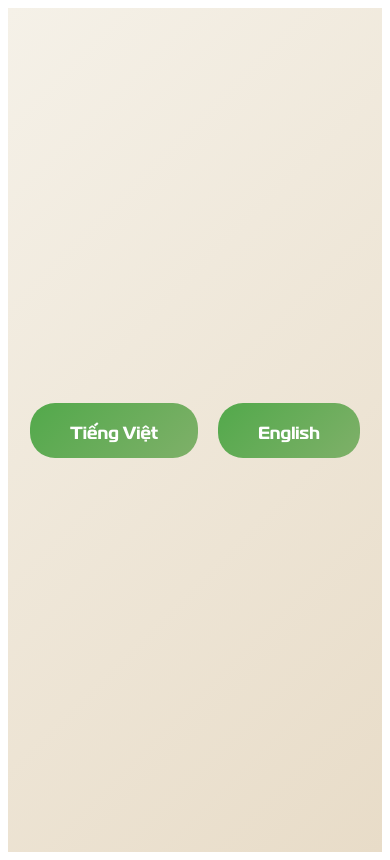
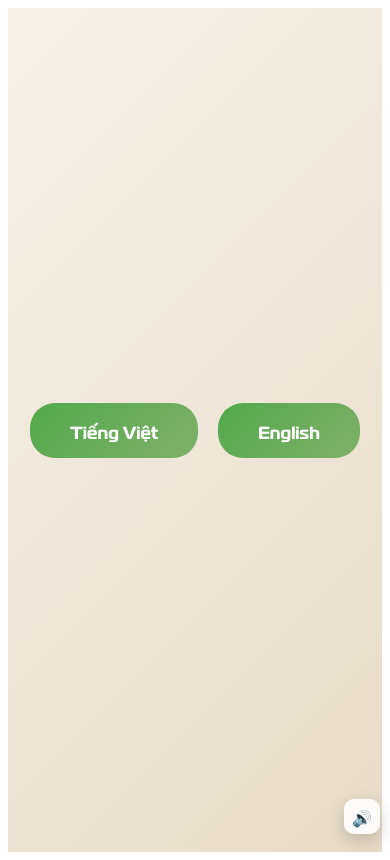
Before and after one commit to quoctichle/sk, a Nuxt app: page / in a window 390 px wide. Built offline with nearby package versions, Linux system fonts and the light colour scheme.

Commit message:
Add persistent background music player (music.mmp3) with client-only toggle

```diff
--- a/app.vue
+++ b/app.vue
@@ -18,8 +18,71 @@
         <div class="coin"></div>
       </div>
     </ClientOnly>
+    <ClientOnly>
+      <div id="bg-music" aria-hidden="false">
+        <audio ref="bgAudio" src="/music.mmp3" loop preload="auto"></audio>
+        <button class="music-toggle" @click="toggleMusic" aria-label="Toggle background music">
+          <span v-if="isPlaying">🔊</span>
+          <span v-else>🔈</span>
+        </button>
+      </div>
+    </ClientOnly>
   </div>
 </template>
+
+<script setup>
+import { ref, onMounted, onBeforeUnmount } from 'vue'
+
+const bgAudio = ref(null)
+const isPlaying = ref(false)
+
+const playAudio = async () => {
+  if (!bgAudio.value) return
+  try {
+    await bgAudio.value.play()
+    isPlaying.value = !bgAudio.value.paused
+  } catch (e) {
+    // Autoplay blocked — keep it muted and try to start muted
+    try {
+      bgAudio.value.muted = true
+      await bgAudio.value.play()
+      isPlaying.value = true
+    } catch (err) {
+      isPlaying.value = false
+    }
+  }
+}
+
+const toggleMusic = async () => {
+  if (!bgAudio.value) return
+  if (isPlaying.value) {
+    bgAudio.value.pause()
+    isPlaying.value = false
+  } else {
+    bgAudio.value.muted = false
+    await playAudio()
+  }
+}
+
+const onFirstGesture = () => {
+  if (!bgAudio.value) return
+  if (bgAudio.value.muted) {
+    bgAudio.value.muted = false
+    bgAudio.value.play().catch(()=>{})
+    isPlaying.value = !bgAudio.value.paused
+  }
+}
+
+onMounted(() => {
+  // try to start playback on mount (will often be muted by browser)
+  playAudio()
+  document.addEventListener('click', onFirstGesture, { once: true })
+})
+
+onBeforeUnmount(() => {
+  document.removeEventListener('click', onFirstGesture)
+})
+</script>
 
 <style>
 @font-face {
@@ -131,4 +194,14 @@ h1, h2, h3, h4, h5, h6, button, a {
   .falling-coins .coin { display:block; }
   .falling-coins .coin { width: calc(40px * 0.9); }
 }
+
+/* Background music control */
+#bg-music { position: fixed; right: 16px; bottom: 16px; z-index: 2000; }
+.music-toggle { background: rgba(255,255,255,0.9); border: none; padding:8px 10px; border-radius:10px; box-shadow:0 6px 18px rgba(0,0,0,0.18); cursor:pointer; font-size:18px; }
+.music-toggle:focus { outline:2px solid rgba(0,0,0,0.12) }
+
+@media (max-width: 600px) {
+  #bg-music { right: 10px; bottom: 10px }
+  .music-toggle { padding:6px 8px; font-size:16px }
+}
 </style>
```
